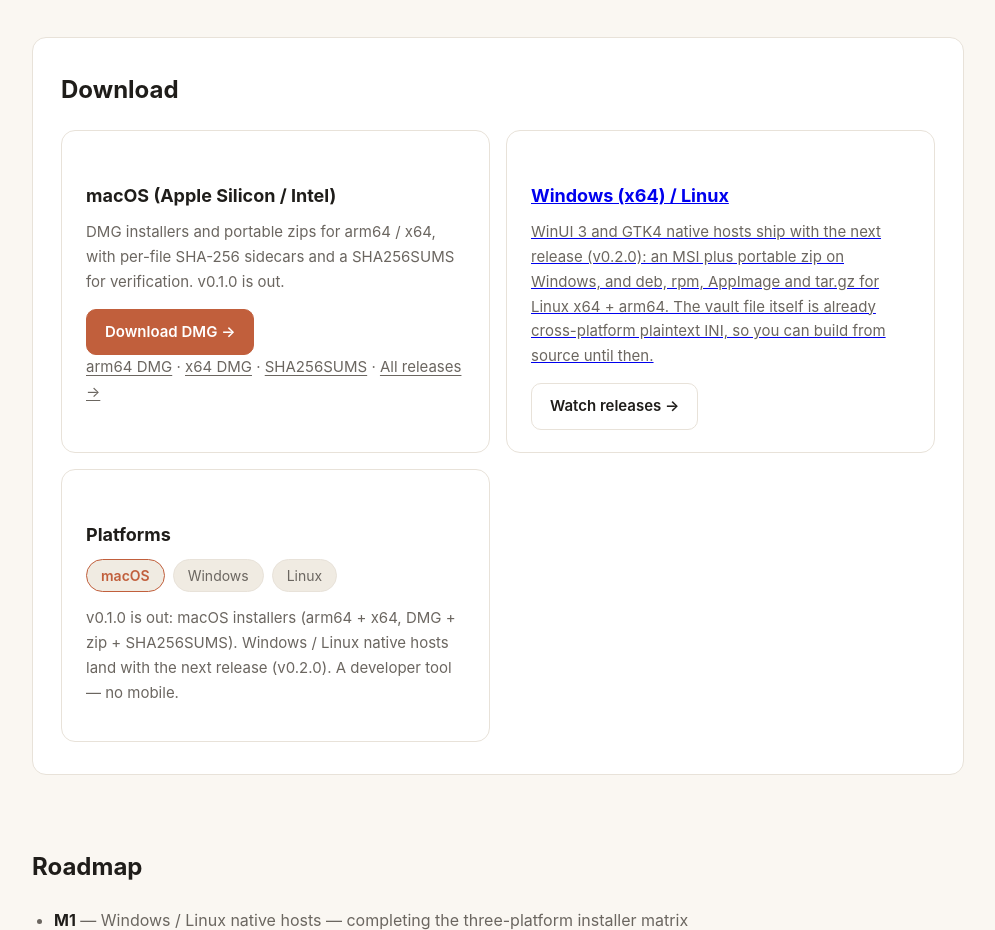
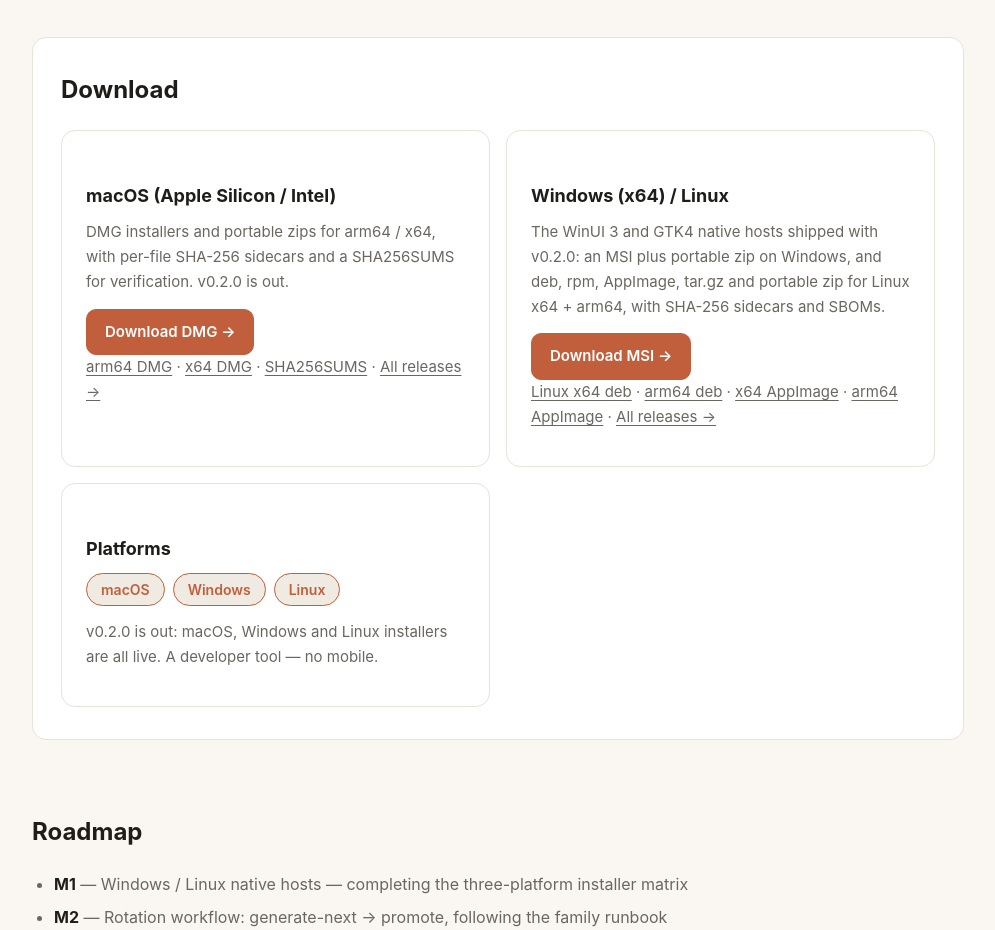
Before and after one commit to turinglambdaai/keyward, a plain HTML site: page site/index.html in a window 1280 px wide. Shown: the part 2266-3196 px from the top of the page, without its empty margins (142-1137 px from the left). Drawn offline with Linux system fonts and the light colour scheme.

Commit message:
site: v0.2.0 delivered — Windows and Linux download cards go live with the real assets

```diff
--- a/site/index.html
+++ b/site/index.html
@@ -134,7 +134,7 @@
     <div class="dl-grid">
       <div class="dl-card">
         <h3 data-i18n="dl-mac-title">macOS（Apple Silicon / Intel）</h3>
-        <p data-i18n="dl-mac">DMG 安装器与便携 zip，arm64 / x64 双架构，随附逐件 SHA-256 与 SHA256SUMS 供校验。v0.1.0 已发布。</p>
+        <p data-i18n="dl-mac">DMG 安装器与便携 zip，arm64 / x64 双架构，随附逐件 SHA-256 与 SHA256SUMS 供校验。v0.2.0 已发布。</p>
         <a class="btn btn-primary" id="dl-mac-auto" href="https://github.com/turinglambdaai/keyward/releases/latest/download/keyward-macos-arm64.dmg" data-i18n="dl-mac-go">下载 DMG →</a>
         <p class="dl-links muted">
           <a href="https://github.com/turinglambdaai/keyward/releases/latest/download/keyward-macos-arm64.dmg">arm64 DMG</a> ·
@@ -143,20 +143,27 @@
           <a href="https://github.com/turinglambdaai/keyward/releases" data-i18n="dl-all">全部版本 →</a>
         </p>
       </div>
-      <a class="dl-card" href="https://github.com/turinglambdaai/keyward/releases">
+      <div class="dl-card">
         <h3 data-i18n="dl-win-lin-title">Windows（x64）/ Linux</h3>
-        <p data-i18n="dl-win-lin">WinUI 3 与 GTK4 原生壳随下一个版本（v0.2.0）交付：Windows 为 MSI + 便携 zip，Linux 为 x64/arm64 的 deb、rpm、AppImage、tar.gz；库文件本身是跨平台纯文本 INI，此前可先从源码构建。</p>
-        <span class="btn btn-secondary" data-i18n="dl-watch">关注发布 →</span>
-      </a>
+        <p data-i18n="dl-win-lin">WinUI 3 与 GTK4 原生壳已随 v0.2.0 交付：Windows 为 MSI + 便携 zip，Linux 为 x64/arm64 的 deb、rpm、AppImage、tar.gz 与便携 zip，随附 SHA-256 校验与 SBOM。</p>
+        <a class="btn btn-primary" href="https://github.com/turinglambdaai/keyward/releases/latest/download/keyward-windows-x64.msi" data-i18n="dl-win-go">下载 MSI →</a>
+        <p class="dl-links muted">
+          <a href="https://github.com/turinglambdaai/keyward/releases/latest/download/keyward-linux-x64.deb">Linux x64 deb</a> ·
+          <a href="https://github.com/turinglambdaai/keyward/releases/latest/download/keyward-linux-arm64.deb">arm64 deb</a> ·
+          <a href="https://github.com/turinglambdaai/keyward/releases/latest/download/keyward-linux-x64.AppImage">x64 AppImage</a> ·
+          <a href="https://github.com/turinglambdaai/keyward/releases/latest/download/keyward-linux-arm64.AppImage">arm64 AppImage</a> ·
+          <a href="https://github.com/turinglambdaai/keyward/releases" data-i18n="dl-all">全部版本 →</a>
+        </p>
+      </div>
       <div class="dl-card">
         <h3 data-i18n="dl-platforms-title">平台</h3>
         <p class="platform-row">
           <span class="chip ok">macOS</span>
-          <span class="chip">Windows</span>
-          <span class="chip">Linux</span>
+          <span class="chip ok">Windows</span>
+          <span class="chip ok">Linux</span>
         </p>
         <p class="muted" data-i18n="dl-platforms-body">
-          首个发布已上线：macOS 安装包（arm64 + x64，DMG + zip + SHA256SUMS）。Windows / Linux 原生壳随下一个版本（v0.2.0）交付。这是开发者工具，不做移动端。
+          v0.2.0 已发布：macOS、Windows、Linux 三平台安装包全部上线。这是开发者工具，不做移动端。
         </p>
       </div>
     </div>
@@ -213,14 +220,14 @@
       's3-body': 'Generate, import, edit, delete — each step snapshots first; restoring is one click. Values leave only through copy-to-clipboard, never a display.',
       'download-title': 'Download',
       'dl-mac-title': 'macOS (Apple Silicon / Intel)',
-      'dl-mac': 'DMG installers and portable zips for arm64 / x64, with per-file SHA-256 sidecars and a SHA256SUMS for verification. v0.1.0 is out.',
+      'dl-mac': 'DMG installers and portable zips for arm64 / x64, with per-file SHA-256 sidecars and a SHA256SUMS for verification. v0.2.0 is out.',
       'dl-mac-go': 'Download DMG →',
       'dl-all': 'All releases →',
       'dl-win-lin-title': 'Windows (x64) / Linux',
-      'dl-win-lin': 'WinUI 3 and GTK4 native hosts ship with the next release (v0.2.0): an MSI plus portable zip on Windows, and deb, rpm, AppImage and tar.gz for Linux x64 + arm64. The vault file itself is already cross-platform plaintext INI, so you can build from source until then.',
-      'dl-watch': 'Watch releases →',
+      'dl-win-lin': 'The WinUI 3 and GTK4 native hosts shipped with v0.2.0: an MSI plus portable zip on Windows, and deb, rpm, AppImage, tar.gz and portable zip for Linux x64 + arm64, with SHA-256 sidecars and SBOMs.',
+      'dl-win-go': 'Download MSI →',
       'dl-platforms-title': 'Platforms',
-      'dl-platforms-body': 'v0.1.0 is out: macOS installers (arm64 + x64, DMG + zip + SHA256SUMS). Windows / Linux native hosts land with the next release (v0.2.0). A developer tool — no mobile.',
+      'dl-platforms-body': 'v0.2.0 is out: macOS, Windows and Linux installers are all live. A developer tool — no mobile.',
       'roadmap-title': 'Roadmap',
       'rm1': 'Windows / Linux native hosts — completing the three-platform installer matrix',
       'rm2': 'Rotation workflow: generate-next → promote, following the family runbook',
@@ -260,14 +267,14 @@
       's3-body': '生成、导入、修改、删除，每一步都先落快照；要回滚，恢复就是一次点击。值想用时复制进剪贴板，永不回显。',
       'download-title': '下载',
       'dl-mac-title': 'macOS（Apple Silicon / Intel）',
-      'dl-mac': 'DMG 安装器与便携 zip，arm64 / x64 双架构，随附逐件 SHA-256 与 SHA256SUMS 供校验。v0.1.0 已发布。',
+      'dl-mac': 'DMG 安装器与便携 zip，arm64 / x64 双架构，随附逐件 SHA-256 与 SHA256SUMS 供校验。v0.2.0 已发布。',
       'dl-mac-go': '下载 DMG →',
       'dl-all': '全部版本 →',
       'dl-win-lin-title': 'Windows（x64）/ Linux',
-      'dl-win-lin': 'WinUI 3 与 GTK4 原生壳随下一个版本（v0.2.0）交付：Windows 为 MSI + 便携 zip，Linux 为 x64/arm64 的 deb、rpm、AppImage、tar.gz；库文件本身是跨平台纯文本 INI，此前可先从源码构建。',
-      'dl-watch': '关注发布 →',
+      'dl-win-lin': 'WinUI 3 与 GTK4 原生壳已随 v0.2.0 交付：Windows 为 MSI + 便携 zip，Linux 为 x64/arm64 的 deb、rpm、AppImage、tar.gz 与便携 zip，随附 SHA-256 校验与 SBOM。',
+      'dl-win-go': '下载 MSI →',
       'dl-platforms-title': '平台',
-      'dl-platforms-body': 'v0.1.0 已发布：macOS 安装包（arm64 + x64，DMG + zip + SHA256SUMS）。Windows / Linux 原生壳随下一个版本（v0.2.0）交付。这是开发者工具，不做移动端。',
+      'dl-platforms-body': 'v0.2.0 已发布：macOS、Windows、Linux 三平台安装包全部上线。这是开发者工具，不做移动端。',
       'roadmap-title': '路线图',
       'rm1': 'Windows / Linux 原生壳，补齐三平台安装包',
       'rm2': '轮换工作流：generate-next → promote 两阶段，照 family runbook 走',
@@ -306,7 +313,7 @@
   // architecture comes from the GPU renderer string (Apple Silicon
   // reports an Apple GPU, Intel Macs report Intel); anything ambiguous
   // stays on arm64 — the dev-audience default. Non-Mac browsers keep
-  // the #download anchor, which explains the upcoming hosts.
+  // the #download anchor, which lists all three platforms' downloads.
   (function () {
     if (!/Mac/.test(navigator.userAgent)) return;
     var arch = 'arm64';
```
